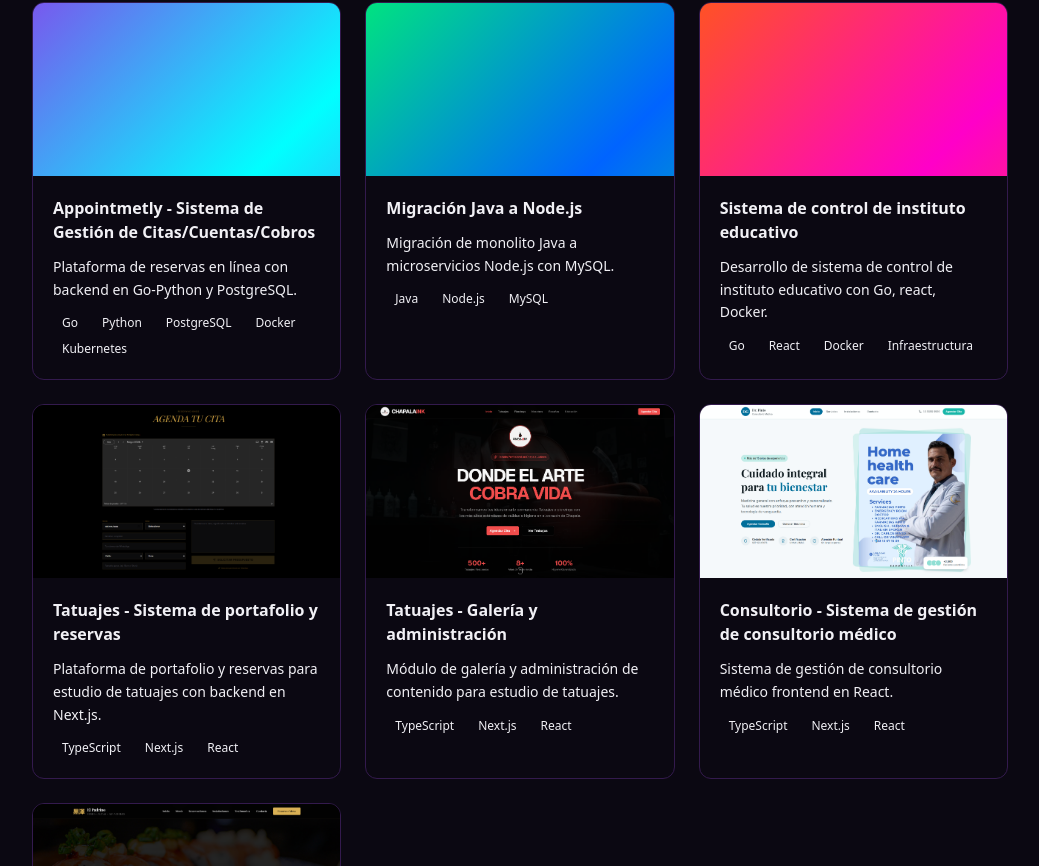
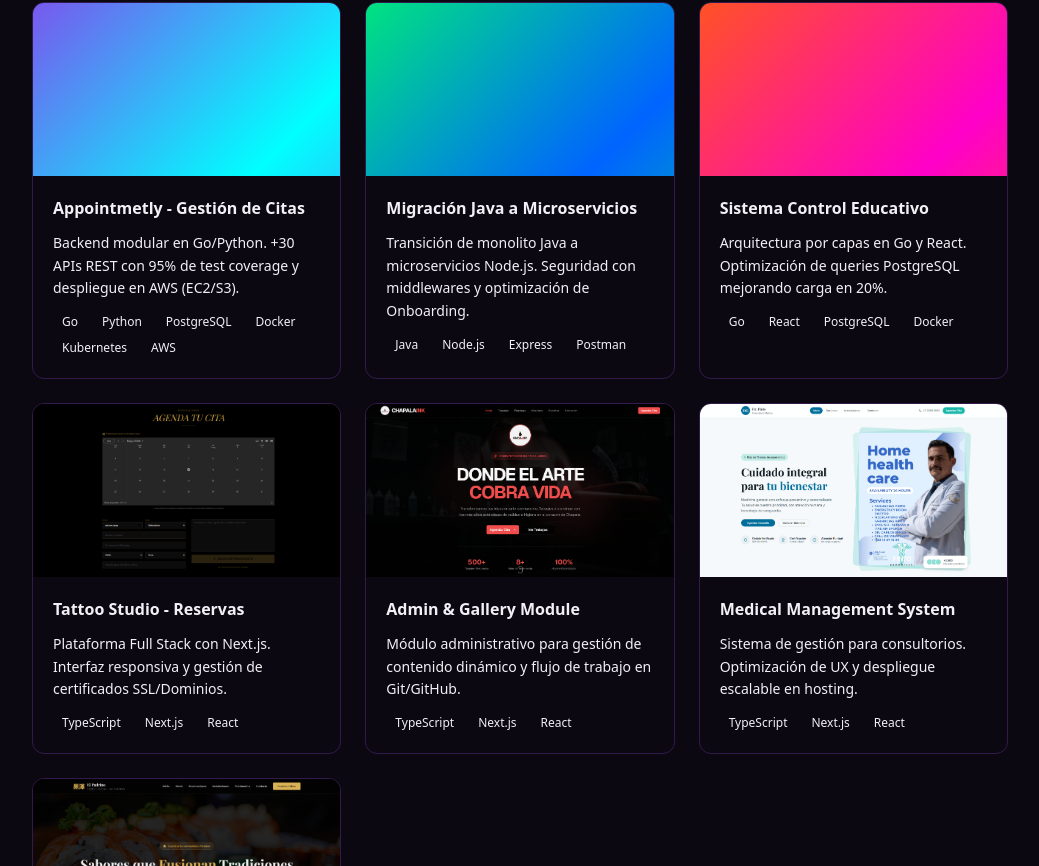
Before and after one commit to miguellopezp25-cell/portafolio, a Next.js app: page /portfolio in a window 1280 px wide. Shown: the part 294-1160 px from the top of the page, without its empty margins (120-1159 px from the left). Built offline with nearby package versions, Linux system fonts and the light colour scheme.

Commit message:
changes in portfolio

```diff
--- a/app/portfolio/page.tsx
+++ b/app/portfolio/page.tsx
@@ -4,44 +4,44 @@ import { Badge } from "@/components/ui/badge";
 
 const projects = [
   {
-    title: "Appointmetly - Sistema de Gestión de Citas/Cuentas/Cobros",
-    desc: "Plataforma de reservas en línea con backend en Go-Python y PostgreSQL.",
-    tags: ["Go", "Python", "PostgreSQL", "Docker", "Kubernetes"],
+    title: "Appointmetly - Gestión de Citas",
+    desc: "Backend modular en Go/Python. +30 APIs REST con 95% de test coverage y despliegue en AWS (EC2/S3).",
+    tags: ["Go", "Python", "PostgreSQL", "Docker", "Kubernetes", "AWS"],
     colors: ["rgb(147,51,234)", "rgb(0,255,255)"],
   },
   {
-    title: "Migración Java a Node.js",
-    desc: "Migración de monolito Java a microservicios Node.js con MySQL.",
-    tags: ["Java", "Node.js", "MySQL"],
+    title: "Migración Java a Microservicios",
+    desc: "Transición de monolito Java a microservicios Node.js. Seguridad con middlewares y optimización de Onboarding.",
+    tags: ["Java", "Node.js", "Express", "Postman"],
     colors: ["rgb(0,255,100)", "rgb(0,100,255)"],
   },
   {
-    title: "Sistema de control de instituto educativo",
-    desc: "Desarrollo de sistema de control de instituto educativo con Go, react, Docker.",
-    tags: ["Go", "React", "Docker", "Infraestructura"],
+    title: "Sistema Control Educativo",
+    desc: "Arquitectura por capas en Go y React. Optimización de queries PostgreSQL mejorando carga en 20%.",
+    tags: ["Go", "React", "PostgreSQL", "Docker"],
     colors: ["rgb(255,100,0)", "rgb(255,0,200)"],
   },
   {
-    title: "Tatuajes - Sistema de portafolio y reservas",
-    desc: "Plataforma de portafolio y reservas para estudio de tatuajes con backend en Next.js.",
+    title: "Tattoo Studio - Reservas",
+    desc: "Plataforma Full Stack con Next.js. Interfaz responsiva y gestión de certificados SSL/Dominios.",
     tags: ["TypeScript", "Next.js", "React"],
     image: "/projects/tatuajes-1.png",
   },
   {
-    title: "Tatuajes - Galería y administración",
-    desc: "Módulo de galería y administración de contenido para estudio de tatuajes.",
+    title: "Admin & Gallery Module",
+    desc: "Módulo administrativo para gestión de contenido dinámico y flujo de trabajo en Git/GitHub.",
     tags: ["TypeScript", "Next.js", "React"],
     image: "/projects/tatuajes-2.png",
   },
   {
-    title: "Consultorio - Sistema de gestión de consultorio médico",
-    desc: "Sistema de gestión de consultorio médico frontend en React.",
+    title: "Medical Management System",
+    desc: "Sistema de gestión para consultorios. Optimización de UX y despliegue escalable en hosting.",
     tags: ["TypeScript", "Next.js", "React"],
     image: "/projects/consultorio-medico.png",
   },
   {
-    title: "Restaurant - Menú digital",
-    desc: "Menú digital interactivo para restaurante con React y Node.js.",
+    title: "Restaurant - Digital Menu",
+    desc: "Menú interactivo orientado a rendimiento. Integración de frontend moderno con arquitectura robusta.",
     tags: ["React", "Node.js", "TypeScript"],
     image: "/projects/restaurant.png",
   },
```
